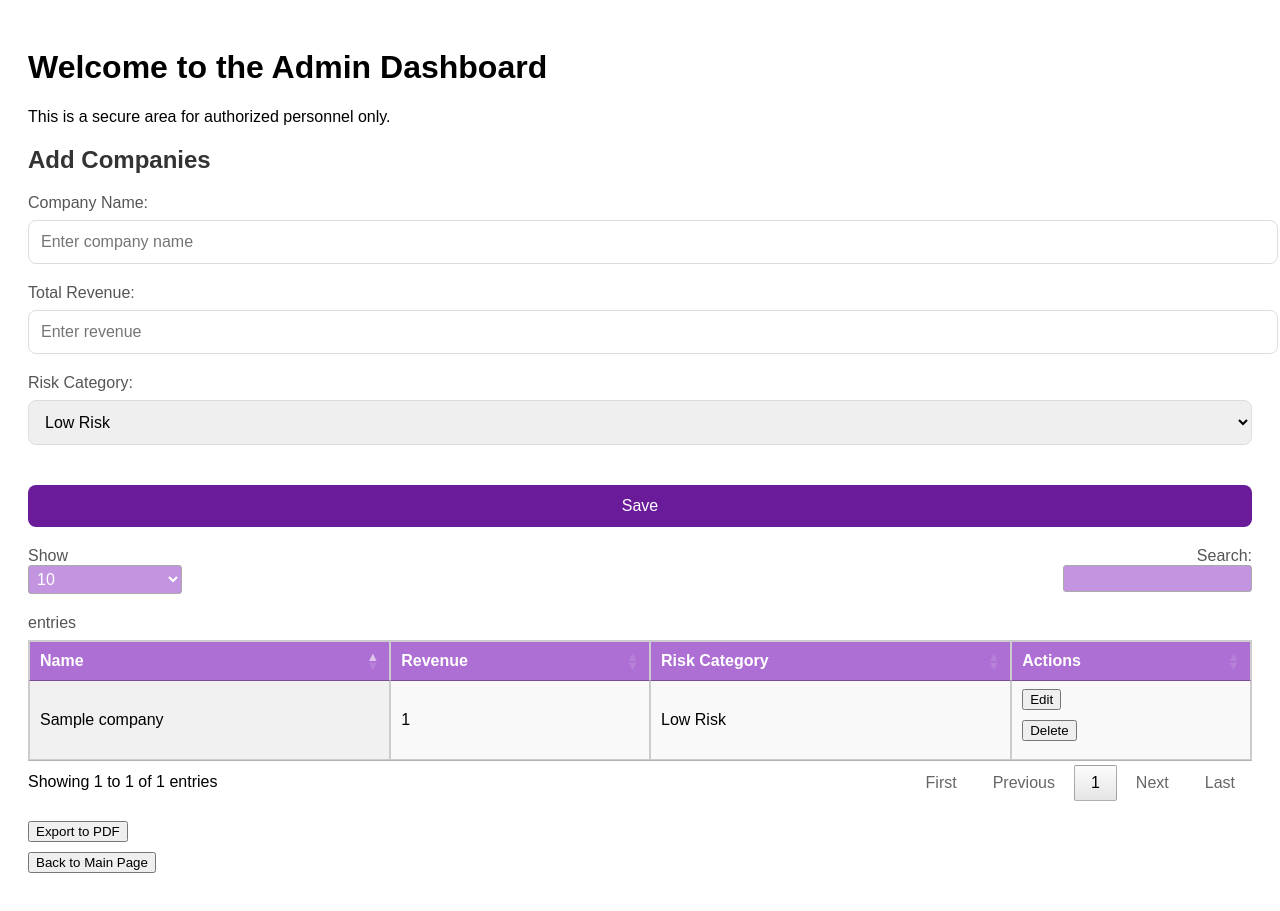
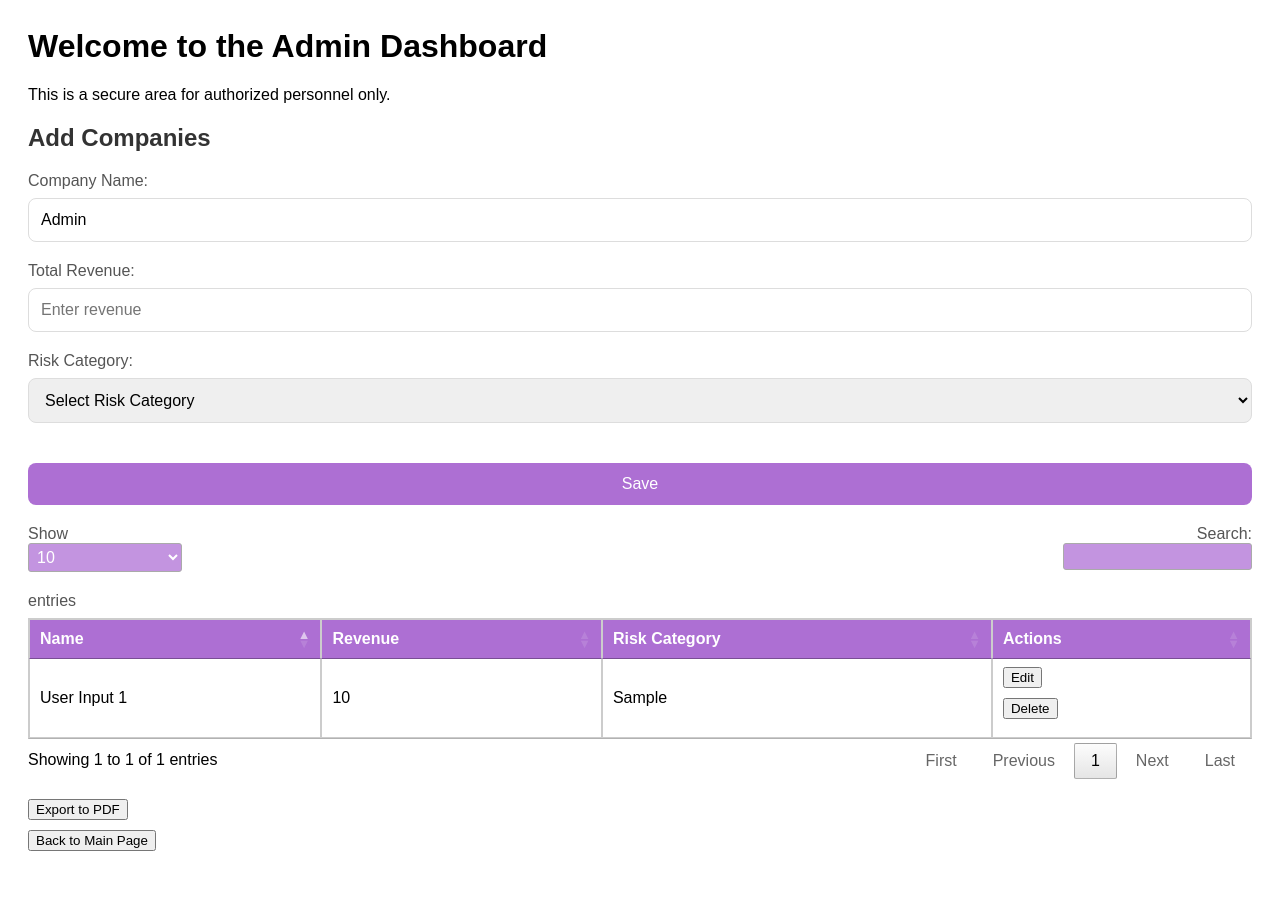
Before and after one commit to notzainn/C300, a Django app: page /risk_model/admin/ in a window 1280 px wide. After the commit the page ends 851 px from the top, so only its background shows below. Run offline with Django 5.2, Linux system fonts and the light colour scheme; tables that the repository leaves empty hold one stand-in row (values such as "Sample post"); parts of the project's set-up code (start-up, migrations or seed data) failed here and were passed over; some libraries are stand-ins or nearby versions.

Commit message:
Linked backend database to website and modified functions on Admin Dashboard - Shanna

```diff
--- a/credit_risk/risk_model/static/admin.js
+++ b/credit_risk/risk_model/static/admin.js
@@ -1,116 +1,189 @@
-const apiUrl = '/risk_model/companies/';
+const apiUrl = '/risk_model/api/predictions/';
+let editMode = false; // Track whether we're editing or adding
+let currentPredictionId = null; // Store the ID of the prediction being edited
+const csrftoken = document.querySelector('[name=csrfmiddlewaretoken]').value;
 
-// Function to fetch and render the company table
-const renderTable = async () => {
+
+// Fetch and render predictions
+const renderPredictions = async () => {
     try {
         const response = await fetch(apiUrl, { method: 'GET' });
-        const companies = await response.json();
+        const predictions = await response.json();
 
         const tableBody = document.querySelector('#companyTable tbody');
         tableBody.innerHTML = ''; // Clear existing rows
 
-        companies.forEach(company => {
+        predictions.forEach(prediction => {
             const row = document.createElement('tr');
-
             row.innerHTML = `
-                <td>${company.name}</td>
-                <td>${company.revenue}</td>
-                <td>${company.risk_category}</td>
+                <td>${prediction.name}</td>
+                <td>${prediction.revenue}</td>
+                <td>${prediction.risk_category}</td>
                 <td>
-                    <button onclick="editCompany(${company.id})">Edit</button>
-                    <button onclick="deleteCompany(${company.id})">Delete</button>
+                    <button class="edit-btn" data-id="${prediction.id}">Edit</button>
+                    <button class="delete-btn" data-id="${prediction.id}">Delete</button>
                 </td>
             `;
-
             tableBody.appendChild(row);
         });
+
+        // Reinitialize DataTables
+        $('#companyTable').DataTable();
     } catch (error) {
-        console.error('Error fetching companies:', error);
-        alert('Failed to load company data.');
+        console.error('Error fetching predictions:', error);
     }
 };
 
-// Function to handle form submission for Create/Update
-document.getElementById('companyForm').addEventListener('submit', async event => {
+// Edit Prediction
+const editPrediction = async (id) => {
+    try {
+        const response = await fetch(`${apiUrl}${id}/`, { method: 'GET' });
+        if (!response.ok) {
+            if (response.status === 404) {
+                alert('Prediction not found.');
+                return;
+            }
+            throw new Error(`Error fetching prediction: ${response.statusText}`);
+        }
+
+        const prediction = await response.json();
+
+        // Populate the form with the prediction data
+        document.querySelector('#name').value = prediction.name || ''; // Set "User Input X"
+        document.querySelector('#revenue').value = prediction.revenue || 0;
+        document.querySelector('#riskCategory').value = prediction.risk_category || '';
+
+        editMode = true; // Enable edit mode
+        currentPredictionId = id; // Store ID for editing
+    } catch (error) {
+        console.error('Error fetching prediction:', error);
+    }
+};
+
+
+// Save or Update Prediction
+document.querySelector('#companyForm').addEventListener('submit', async (event) => {
     event.preventDefault();
 
-    const name = document.getElementById('name').value.trim();
-    const revenue = parseFloat(document.getElementById('revenue').value.trim());
-    const riskCategory = document.getElementById('riskCategory').value;
+    // const name = document.querySelector('#name').value.trim();
+    const revenue = parseFloat(document.querySelector('#revenue').value.trim());
+    const riskCategory = document.querySelector('#riskCategory').value;
 
-    if (!name || isNaN(revenue) || revenue <= 0) {
-        alert('Please provide valid inputs for the form.');
+    if (isNaN(revenue) || typeof revenue!= 'number')  {
+        alert('Please provide valid inputs.');
         return;
     }
 
-    const data = { name, revenue, riskCategory };
+    const data = {revenue, risk_category: riskCategory };
+    const url = editMode ? `${apiUrl}${currentPredictionId}/` : apiUrl;
 
     try {
-        const response = await fetch(apiUrl, {
-            method: 'POST',
-            headers: { 'Content-Type': 'application/json' },
+        const response = await fetch(url, {
+            method: editMode ? 'PUT' : 'POST',
+            headers: {
+                'Content-Type': 'application/json',
+                'X-CSRFToken': csrftoken, // Add CSRF token if required
+            },
             body: JSON.stringify(data),
         });
 
         const result = await response.json();
 
-        if (result.status === 'success') {
-            alert(result.created ? 'Company added successfully!' : 'Company updated successfully!');
-            renderTable();
-            event.target.reset(); // Clear the form
+        if (response.ok && result.status === 'success') {
+            alert(editMode ? 'Prediction updated successfully!' : 'Prediction added successfully!');
+            const updatedData = result.data;
+
+            if (!editMode) {
+                // Append the new prediction to the table
+                const tableBody = document.querySelector('#companyTable tbody');
+                const newRow = document.createElement('tr');
+                const newPrediction = result.data;
+
+                newRow.innerHTML = `
+                    <td>${newPrediction.name}</td>
+                    <td>${newPrediction.revenue}</td>
+                    <td>${newPrediction.risk_category}</td>
+                    <td>
+                        <button class="edit-btn" data-id="${newPrediction.id}">Edit</button>
+                        <button class="delete-btn" data-id="${newPrediction.id}">Delete</button>
+                    </td>
+                `;
+                tableBody.appendChild(newRow);
+            } else {
+                renderPredictions(); // Refresh the table for updates
+            }
+
+            if (editMode) {
+                // Update the specific table row
+                const row = document.querySelector(`[data-id="${currentPredictionId}"]`).closest('tr');
+                row.innerHTML = `
+                    <td>${updatedData.name}</td>
+                    <td>${updatedData.revenue}</td>
+                    <td>${updatedData.risk_category}</td>
+                    <td>
+                        <button class="edit-btn" data-id="${updatedData.id}">Edit</button>
+                        <button class="delete-btn" data-id="${updatedData.id}">Delete</button>
+                    </td>
+                `;
+
+                // Reattach event listeners to the new buttons
+                row.querySelector('.edit-btn').addEventListener('click', () => editPrediction(updatedData.id));
+                row.querySelector('.delete-btn').addEventListener('click', () => deletePrediction(updatedData.id));
+            } else {
+                // Reload the entire table if a new record is added
+                renderPredictions();
+            }
+            document.querySelector('#companyForm').reset(); // Clear form
+            editMode = false; // Reset edit mode
+            currentPredictionId = null; // Clear current ID
         } else {
-            alert('An error occurred: ' + result.message);
+            throw new Error(result.message || 'An error occurred');
         }
     } catch (error) {
-        console.error('Error saving company:', error);
-        alert('Failed to save company data.');
+        console.error('Error saving prediction:', error);
     }
 });
 
-// Edit a company
-const editCompany = async id => {
-    try {
-        const response = await fetch(apiUrl, { method: 'GET' });
-        const companies = await response.json();
-        const company = companies.find(c => c.id === id);
 
-        if (company) {
-            document.getElementById('name').value = company.name;
-            document.getElementById('revenue').value = company.revenue;
-            document.getElementById('riskCategory').value = company.risk_category;
-        } else {
-            alert('Company not found.');
-        }
-    } catch (error) {
-        console.error('Error editing company:', error);
-        alert('Failed to load company data for editing.');
-    }
-};
-
-// Delete a company
-const deleteCompany = async id => {
-    if (confirm('Are you sure you want to delete this company?')) {
+// Delete Prediction
+const deletePrediction = async (id) => {
+    if (confirm('Are you sure you want to delete this prediction?')) {
         try {
-            const response = await fetch(apiUrl, {
+            const response = await fetch(`${apiUrl}${id}/`, {
                 method: 'DELETE',
                 headers: { 'Content-Type': 'application/json' },
-                body: JSON.stringify({ id }),
             });
 
             const result = await response.json();
-
             if (result.status === 'success') {
-                alert('Company deleted successfully!');
-                renderTable();
+                alert('Prediction deleted successfully!');
+                const rowToDelete = document.querySelector(`button[data-id="${id}"]`).closest('tr');
+                if (rowToDelete) {
+                    rowToDelete.remove(); // Remove the row from the DOM
+                }
             } else {
-                alert('An error occurred: ' + result.message);
+                alert('Error: ' + result.message);
             }
         } catch (error) {
-            console.error('Error deleting company:', error);
-            alert('Failed to delete company.');
+            console.error('Error deleting prediction:', error);
         }
     }
 };
 
-// Initial rendering of the table
-renderTable();
+// Attach Event Handlers Dynamically
+document.querySelector('#companyTable').addEventListener('click', (event) => {
+    const target = event.target;
+
+    if (target.classList.contains('edit-btn')) {
+        const id = target.dataset.id;
+        editPrediction(id);
+    } else if (target.classList.contains('delete-btn')) {
+        const id = target.dataset.id;
+        deletePrediction(id);
+    }
+});
+
+// Initialize the page
+$(document).ready(() => {
+    renderPredictions();
+});
--- a/credit_risk/risk_model/templates/risk_model/admin.html
+++ b/credit_risk/risk_model/templates/risk_model/admin.html
@@ -1,4 +1,5 @@
 {% load static %}
+<input type="hidden" name="csrfmiddlewaretoken" value="{{ csrf_token }}">
 <!DOCTYPE html>
 <html lang="en">
 <head>
@@ -93,12 +94,12 @@ input[type="text"], input[type="number"], select {
         }
 
         input[type="text"]:focus, input[type="number"]:focus, select:focus {
-    border-color: #6a1b9a; /* Focus color */
+            border-color: #ad6fd3; /* Focus color */
             background-color: #f0f4f9; /* Background on focus */
         }
 
         button[type="submit"] {
-    background-color: #6a1b9a;
+            background-color: #ad6fd3;
             color: white;
             padding: 12px 25px;
             font-size: 16px;
@@ -109,7 +110,7 @@ button[type="submit"] {
         }
 
         button[type="submit"]:hover {
-    background-color: #4a148c;
+            background-color: #9334d2;
         }
 
         button[type="button"] {
@@ -138,13 +139,14 @@ button[type="button"]:hover {
     <!-- Form to Add or Update Company -->
     <form id="companyForm">
         <label for="name">Company Name:</label>
-        <input type="text" id="name" name="name" placeholder="Enter company name" required>
+        <input type="text" id="name" name="name" placeholder="Enter company name" value="Admin" required>
 
         <label for="revenue">Total Revenue:</label>
         <input type="number" id="revenue" name="revenue" placeholder="Enter revenue" required>
 
         <label for="riskCategory">Risk Category:</label>
         <select id="riskCategory" name="riskCategory" required>
+            <option value="" selected disabled>Select Risk Category</option>
             <option value="Low Risk">Low Risk</option>
             <option value="Medium Risk">Medium Risk</option>
             <option value="High Risk">High Risk</option>
@@ -164,7 +166,19 @@ button[type="button"]:hover {
                 <th>Actions</th>
             </tr>
         </thead>
-        <tbody></tbody>
+        <tbody>
+            {% for prediction in predictions %}
+            <tr>
+                <td>{{ prediction.name }}</td>
+                <td>{{ prediction.revenue }}</td>
+                <td>{{ prediction.risk_category }}</td>
+                <td>
+                    <button class="edit-btn" data-id="{{ prediction.id }}">Edit</button>
+                    <button class="delete-btn" data-id="{{ prediction.id }}">Delete</button>
+                </td>
+            </tr>
+            {% endfor %}
+        </tbody>
     </table>
 
     <div style="margin-top: 20px; text-align: center;">
@@ -192,7 +206,7 @@ button[type="button"]:hover {
                 "autoWidth": false // Adjust column width automatically
             });
 
-            // Form submission logic (Add or update company)
+           /*  // Form submission logic (Add or update company)
             $('#companyForm').submit(function(event) {
                 event.preventDefault();
 
@@ -211,7 +225,7 @@ button[type="button"]:hover {
 
                 // Reset the form
                 $('#companyForm')[0].reset();
-            });
+            }); */
         });
     </script>
 </body>
--- a/credit_risk/risk_model/urls.py
+++ b/credit_risk/risk_model/urls.py
@@ -15,4 +15,6 @@ urlpatterns = [
     path('admin_login/', views.admin_login, name='admin_login'),  # Admin login
     path('save_prediction/', views.save_prediction, name='save_prediction'),
     path("export/pdf/", views.export_to_pdf, name="export_to_pdf"),
+    path('api/predictions/', views.predictions_api, name='predictions_api'),  # API for predictions
+    path('api/predictions/<int:id>/', views.predictions_api, name='predictions_api'),
 ]
--- a/credit_risk/risk_model/views.py
+++ b/credit_risk/risk_model/views.py
@@ -16,7 +16,6 @@ from django.shortcuts import get_object_or_404, redirect
 from django.urls import reverse
 from .models import Company, UserInput, Prediction  # Import models for saving User Input and predictions
 import json
-
 
 # Load trained XG boost model
 BASE_DIR = os.path.dirname(os.path.dirname(os.path.abspath(__file__)))
@@ -59,6 +58,7 @@ def main_page(request):
 def main_page(request):
     return render(request, 'risk_model/main_page.html')
 
+from django.contrib import messages as saved_messages
 # View to handle saving of records
 def save_prediction(request):
     if request.method == "POST":
@@ -172,7 +172,22 @@ def calculateRatios(data):
     return ratios
 
 def admin_dashboard(request):
-    return render(request, 'risk_model/admin.html')  # Replace 'app_name' with your actual app name
+    # Fetch all predictions with related user input
+    predictions = Prediction.objects.select_related('user_input').all()
+
+    # Prepare the data to send to the template
+    prediction_data = [
+        {
+            'id': prediction.id,
+            'name': f"User Input {prediction.user_input.id}",
+            'revenue': prediction.user_input.total_revenue,  # Assuming total_revenue exists in UserInput
+            'risk_category': prediction.risk_rating
+        }
+        for prediction in predictions
+    ]
+
+    # Pass the predictions to the admin dashboard
+    return render(request, 'risk_model/admin.html', {'predictions': prediction_data})
 
 from django.views.decorators.csrf import csrf_exempt
 
@@ -360,3 +375,97 @@ def export_to_pdf(request):
         return HttpResponse("Error occurred while generating the PDF", status=500)
 
     return response
+
+from django.http import JsonResponse
+from django.views.decorators.csrf import csrf_exempt
+from .models import Prediction, UserInput
+import json
+
+@csrf_exempt
+def predictions_api(request, id=None):
+    if request.method == 'GET':
+        try:
+            if id:  # Fetch a specific prediction by ID
+                prediction = Prediction.objects.select_related('user_input').get(id=id)
+                data = {
+                    'id': prediction.id,
+                    'name': f"User Input {prediction.user_input.id}",  # Properly formatted name
+                    'revenue': prediction.user_input.total_revenue,
+                    'risk_category': prediction.risk_rating,
+                }
+                return JsonResponse(data, safe=False)
+            else:  # Fetch all predictions
+                predictions = Prediction.objects.select_related('user_input').all()
+                data = [
+                    {
+                        'id': prediction.id,
+                        'name': f"User Input {prediction.user_input.id}",
+                        'revenue': prediction.user_input.total_revenue,
+                        'risk_category': prediction.risk_rating,
+                    }
+                    for prediction in predictions
+                ]
+                return JsonResponse(data, safe=False)
+        except Prediction.DoesNotExist:
+            return JsonResponse({'error': 'Prediction not found'}, status=404)
+        except Exception as e:
+            return JsonResponse({'error': str(e)}, status=500)
+
+    elif request.method == 'POST':
+        try:
+            data = json.loads(request.body)
+
+            # Update or create UserInput
+            user_input, _ = UserInput.objects.update_or_create(
+                id=data.get('user_input_id'),
+                defaults={'total_revenue': data['revenue']}
+            )
+
+            # Update or create Prediction
+            prediction, created = Prediction.objects.update_or_create(
+                user_input=user_input,
+                defaults={'risk_rating': data['risk_category']}
+            )
+            return JsonResponse({'status': 'success', 'prediction_id': prediction.id, 'created': created})
+        except Exception as e:
+            return JsonResponse({'status': 'error', 'message': str(e)}, status=500)
+
+    elif request.method == 'PUT':
+        try:
+            body = json.loads(request.body)
+
+            # Fetch the prediction object
+            prediction = Prediction.objects.get(id=id)
+
+            # Update related UserInput fields
+            user_input = prediction.user_input
+            user_input.total_revenue = body.get('revenue', user_input.total_revenue)  # Update revenue
+            user_input.save()
+
+            # Update Prediction fields
+            prediction.risk_rating = body.get('risk_category', prediction.risk_rating)
+            prediction.save()
+
+            # Prepare updated data for response
+            updated_data = {
+                'id': prediction.id,
+                'name': f"User Input {user_input.id}",
+                'revenue': user_input.total_revenue,
+                'risk_category': prediction.risk_rating,
+            }
+            return JsonResponse({'status': 'success', 'data': updated_data})
+        except Prediction.DoesNotExist:
+            return JsonResponse({'error': 'Prediction not found'}, status=404)
+        except Exception as e:
+            print("Error:", str(e))  # Log the exact error
+            return JsonResponse({'error': str(e)}, status=500)
+
+    elif request.method == 'DELETE':
+        try:
+            # Delete the prediction object
+            Prediction.objects.filter(id=id).delete()
+            return JsonResponse({'status': 'success'})
+        except Exception as e:
+            return JsonResponse({'error': str(e)}, status=500)
+
+    return JsonResponse({'error': 'Invalid request method'}, status=400)
```
Lines whose indentation alone changed are shown as unchanged.
